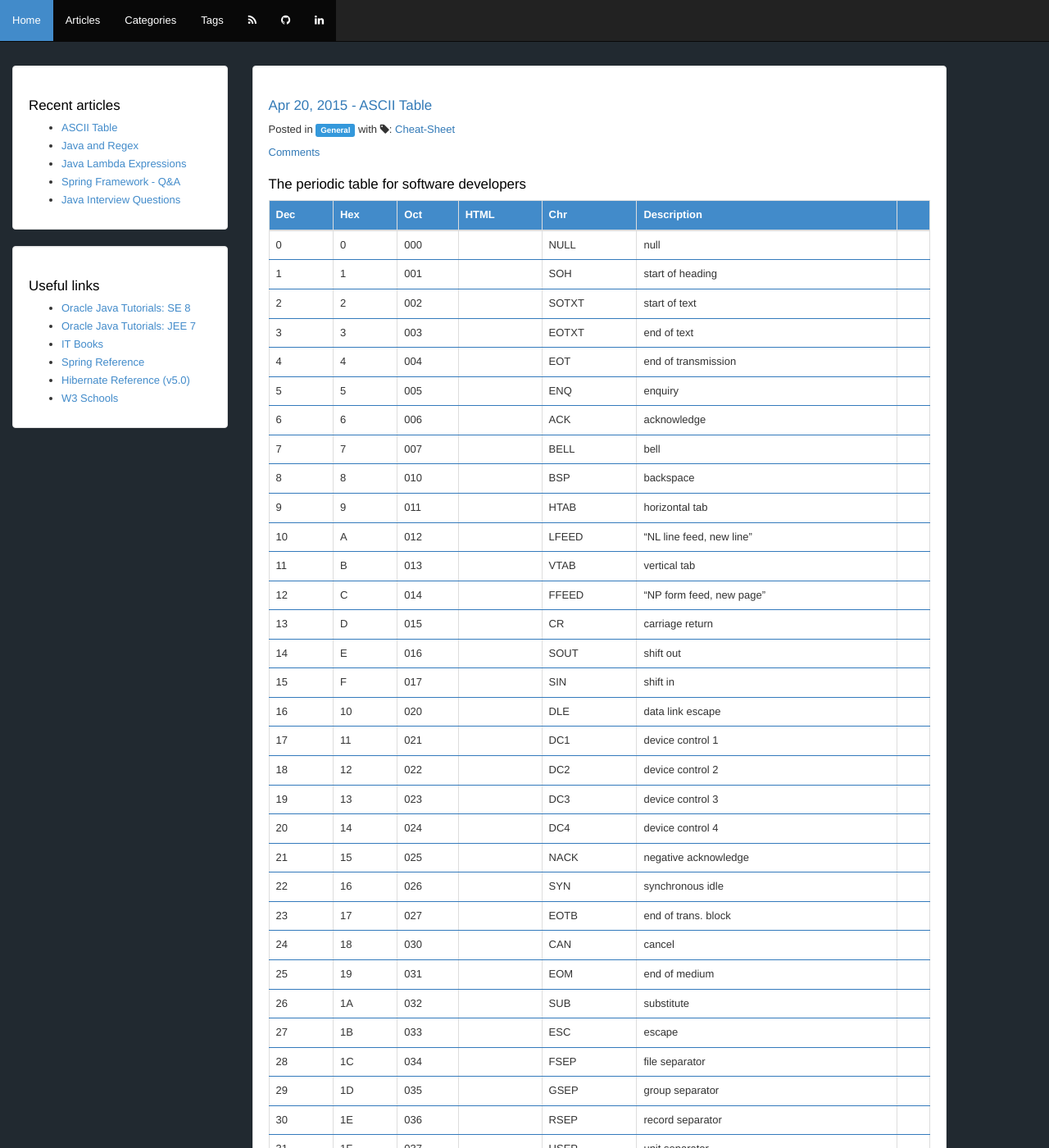
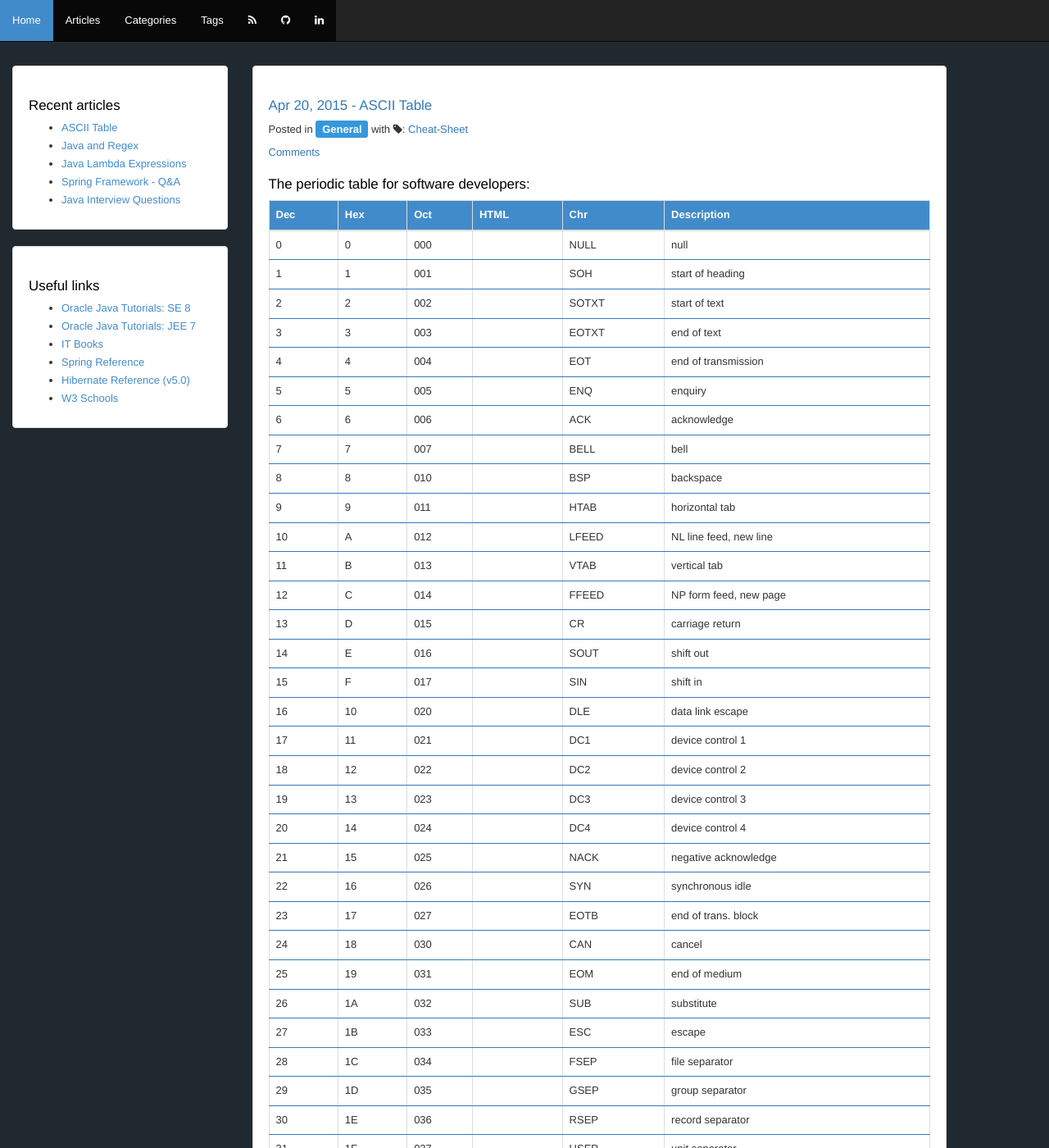
Before and after one commit to damianfanaro/damianfanaro.github.io, a Jekyll site: the page built from _posts/2015-04-20-ascii-table.md, in a window 1280 px wide and 1400 px high. Shown: the whole window at 82% size. Built offline with Jekyll 4.4.1, drawn with Linux system fonts in a browser that asks for light colours; nearby versions of some CDN libraries; Markdown is read by kramdown in place of the engine named in the settings; comment, search, counter and statistics services are not loaded.

Commit message:
Escaping characters

```diff
--- a/_posts/2015-04-20-ascii-table.md
+++ b/_posts/2015-04-20-ascii-table.md
@@ -8,7 +8,7 @@ tags: [cheat-sheet]
 authors: [damianfanaro]
 ---
 
-# The periodic table for software developers
+# The periodic table for software developers:
 
 Dec|Hex|Oct|HTML|Chr|Description|
 |---|---|---|------|---|-------------|
@@ -22,9 +22,9 @@ Dec|Hex|Oct|HTML|Chr|Description|
 7|7|007||BELL|bell|
 8|8|010||BSP|backspace|
 9|9|011||HTAB|horizontal tab|
-10|A|012||LFEED|"NL line feed, new line"|
+10|A|012||LFEED|NL line feed, new line|
 11|B|013||VTAB|vertical tab|
-12|C|014||FFEED|"NP form feed, new page"|
+12|C|014||FFEED|NP form feed, new page|
 13|D|015||CR|carriage return|
 14|E|016||SOUT|shift out|
 15|F|017||SIN|shift in|
@@ -136,7 +136,7 @@ Dec|Hex|Oct|HTML|Chr|Description|
 121|79|171|&#121;|y||
 122|7A|172|&#122;|z||
 123|7B|173|&#123;|{||
-124|7C|174|&#124;||||
+124|7C|174|\&#124;|\|||
 125|7D|175|&#125;|}||
 126|7E|176|&#126;|~||
 127|7F|177|&#127;|Delete||
--- a/css/theme.css
+++ b/css/theme.css
@@ -166,3 +166,7 @@ iframe {
     padding-top: 5px;
     padding-bottom: 25px;
 }
+
+.label {
+    font-size: 13px;
+}
```
